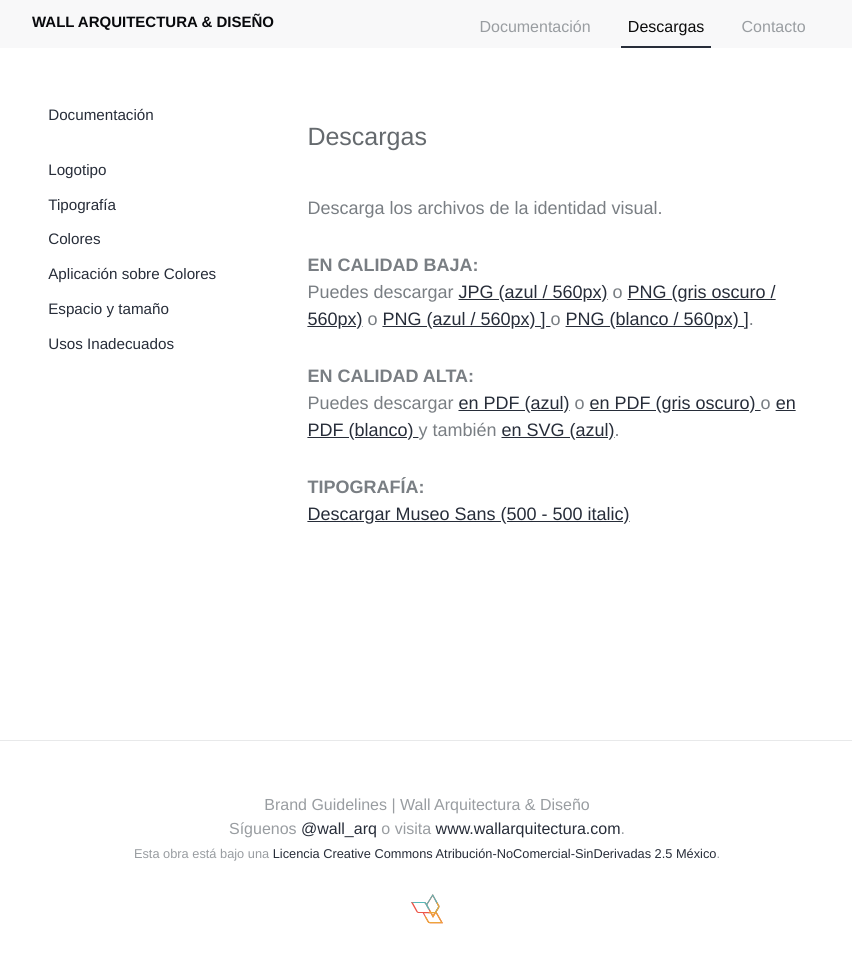
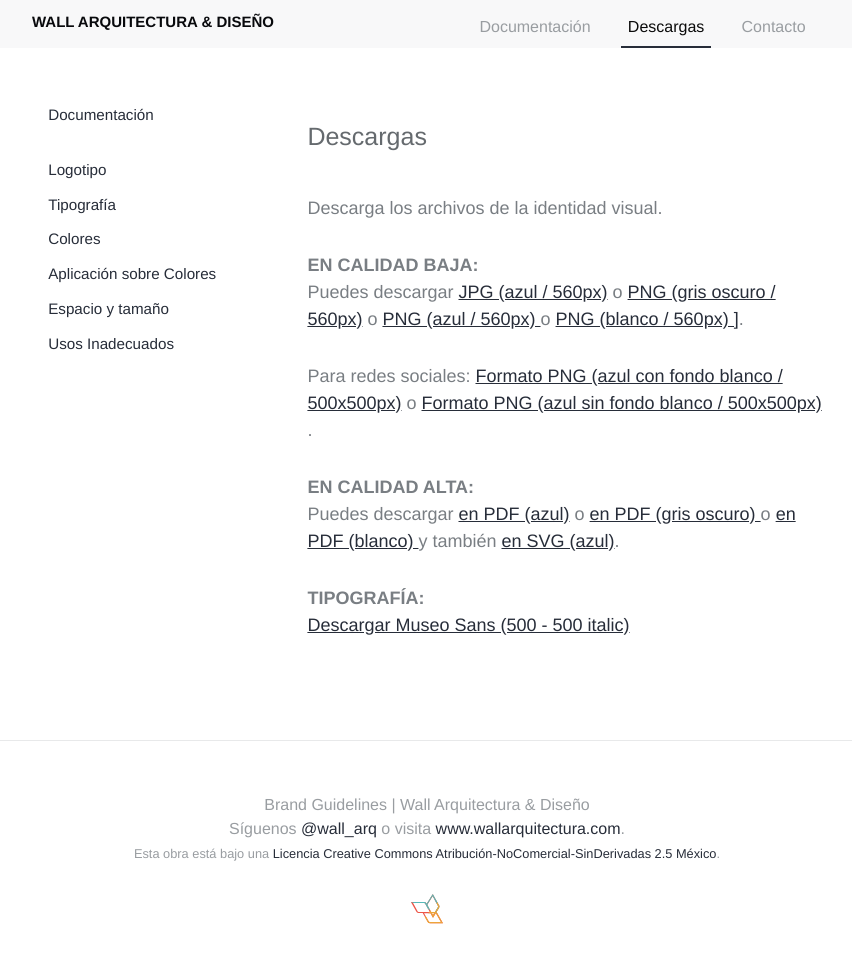
Before and after one commit to Floristeady/wall-styleguide, a Jekyll site: the page built from 02_downloads.md, in a window 1280 px wide. Shown: the whole page, without its empty margins (213-1065 px from the left). Built offline with Jekyll 4.4.1, drawn with Linux system fonts in a browser that asks for light colours.

```diff
--- a/02_downloads.md
+++ b/02_downloads.md
@@ -7,7 +7,9 @@ layout: page_with_nav
 Descarga los archivos de la identidad visual.
 
 <strong>EN CALIDAD BAJA:</strong><br/>
-Puedes descargar <a href="{{ site.baseurl }}/assets/logotipoazul-560px.jpg" download="{{ site.baseurl }}/assets/logotipoazul-560px.jpg">JPG (azul / 560px)</a> o <a href="{{ site.baseurl }}/assets/logotipogrioscuro-560px" download="{{ site.baseurl }}/assets/logotipogrioscuro-560px.png">PNG (gris oscuro / 560px)</a> o <a href="{{ site.baseurl }}/assets/logotipoazul-560px.png" download="{{ site.baseurl }}/assets/logotipoazul-560px.png">PNG (azul / 560px) ] </a>  o <a href="{{ site.baseurl }}/assets/logotipoblanco.png" download="{{ site.baseurl }}/assets/logotipoblanco.png">PNG (blanco / 560px) ]</a>.
+Puedes descargar <a href="{{ site.baseurl }}/assets/logotipoazul-560px.jpg" download="{{ site.baseurl }}/assets/logotipoazul-560px.jpg">JPG (azul / 560px)</a> o <a href="{{ site.baseurl }}/assets/logotipogrioscuro-560px" download="{{ site.baseurl }}/assets/logotipogrioscuro-560px.png">PNG (gris oscuro / 560px)</a> o <a href="{{ site.baseurl }}/assets/logotipoazul-560px.png" download="{{ site.baseurl }}/assets/logotipoazul-560px.png">PNG (azul / 560px) </a>  o <a href="{{ site.baseurl }}/assets/logotipoblanco.png" download="{{ site.baseurl }}/assets/logotipoblanco.png">PNG (blanco / 560px) ]</a>.
+
+Para redes sociales: <a href="{{ site.baseurl }}/assets/wallidentidad500px.png" download="{{ site.baseurl }}/assets/wallidentidad500px.png">Formato PNG (azul con fondo blanco / 500x500px)</a> o <a href="{{ site.baseurl }}/assets/wallidentidad500pxsinfondo.png" download="{{ site.baseurl }}/assets/wallidentidad500pxsinfondo.png">Formato PNG (azul sin fondo blanco / 500x500px)</a> .
 
 
 <strong>EN CALIDAD ALTA:</strong><br/>
```
Also changed, not shown: README.md (added), assets/wallidentidad500px.png (added), assets/wallidentidad500pxsinfondo.png (added), favicon.ico (added), 6 other files.
